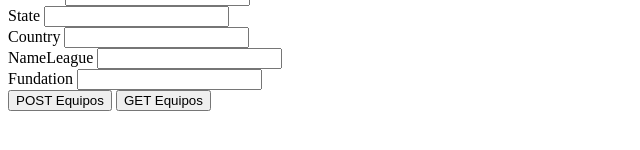
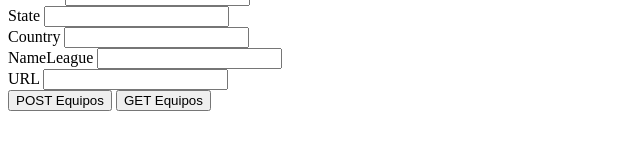
Before and after one commit to CodigyX/frontend-mysql, a plain HTML site: page index.html in a window 1280 px wide. Shown: the part 170-320 px from the top of the page, 0-640 px from the left. Drawn offline with nearby package versions, Linux system fonts and the light colour scheme.

Commit message:
Frontend

```diff
--- a/index.html
+++ b/index.html
@@ -42,7 +42,7 @@
             <input type="text" id="nameleague">
         </div>
         <div>
-            <label>Fundation</label>
+            <label>URL</label>
             <input type="text" id="fundation">
         </div>
 
```
